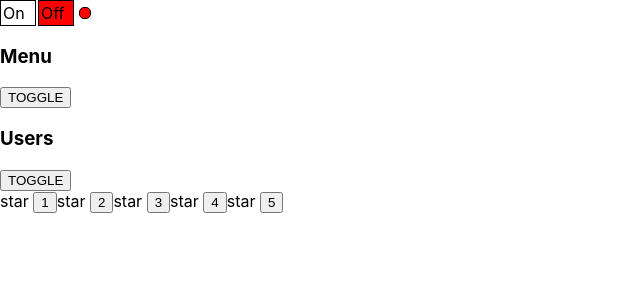
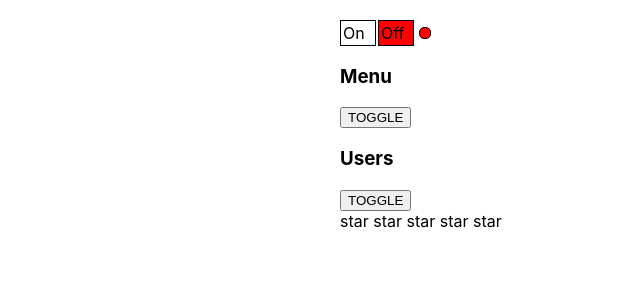
Before and after one commit to nikitastas/react_kabzda_kak_podrobno, a React (Create React App) app: page / in a window 1280 px wide. Shown: the top 300 px of the page, without its empty margins (0-640 px from the left). Built offline with nearby package versions, Linux system fonts and the light colour scheme.

Commit message:
UncontrolledRating refactor

```diff
--- a/src/App.css
+++ b/src/App.css
@@ -1,38 +1,4 @@
 .App {
-  text-align: center;
+  width: 600px;
+  margin: 20px auto;
 }
-
-.App-logo {
-  height: 40vmin;
-  pointer-events: none;
-}
-
-@media (prefers-reduced-motion: no-preference) {
-  .App-logo {
-    animation: App-logo-spin infinite 20s linear;
-  }
-}
-
-.App-header {
-  background-color: #282c34;
-  min-height: 100vh;
-  display: flex;
-  flex-direction: column;
-  align-items: center;
-  justify-content: center;
-  font-size: calc(10px + 2vmin);
-  color: white;
-}
-
-.App-link {
-  color: #61dafb;
-}
-
-@keyframes App-logo-spin {
-  from {
-    transform: rotate(0deg);
-  }
-  to {
-    transform: rotate(360deg);
-  }
-}
--- a/src/App.tsx
+++ b/src/App.tsx
@@ -7,7 +7,7 @@ import {UncontrolledRating} from './components/UncontrolledRating/UncontrolledRa
 
 function App() {
     return (
-        <div>
+        <div className={'App'}>
             {/*<PageTitle title={'This is APP component'}/>
             <PageTitle title={'My friends'}/>
             Article 1
--- a/src/components/UncontrolledRating/UncontrolledRating.tsx
+++ b/src/components/UncontrolledRating/UncontrolledRating.tsx
@@ -11,25 +11,25 @@ export function UncontrolledRating(props: RatingPropsType) {
 
     return (
         <div>
-            <Star selected={value >= 1}/><button onClick={() => setValue(1)}>1</button>
-            <Star selected={value >= 2}/><button onClick={() => setValue(2)}>2</button>
-            <Star selected={value >= 3}/><button onClick={() => setValue(3)}>3</button>
-            <Star selected={value >= 4}/><button onClick={() => setValue(4)}>4</button>
-            <Star selected={value >= 5}/><button onClick={() => setValue(5)}>5</button>
+            <Star id={1} selected={value >= 1} setValue={setValue}/>
+            <Star id={2} selected={value >= 2} setValue={setValue}/>
+            <Star id={3} selected={value >= 3} setValue={setValue}/>
+            <Star id={4} selected={value >= 4} setValue={setValue}/>
+            <Star id={5} selected={value >= 5} setValue={setValue}/>
         </div>
     )
 }
 
 type StarPropsType = {
-    selected: boolean;
+    id: number
+    selected: boolean
+    setValue: (newValue: number) => void
 }
 
-function Star(props: StarPropsType) {
+function Star({selected, id, setValue}: StarPropsType) {
     console.log('Star rendering');
-    if (props.selected === true) {
-        return <span><b>star</b> </span>
-    } else {
-        return <span>star </span>
-    }
+
+    return selected ? <span onClick={() => setValue(id)}><b>star </b></span>
+        : <span onClick={() => setValue(id)}>star </span>
 
 }
```
